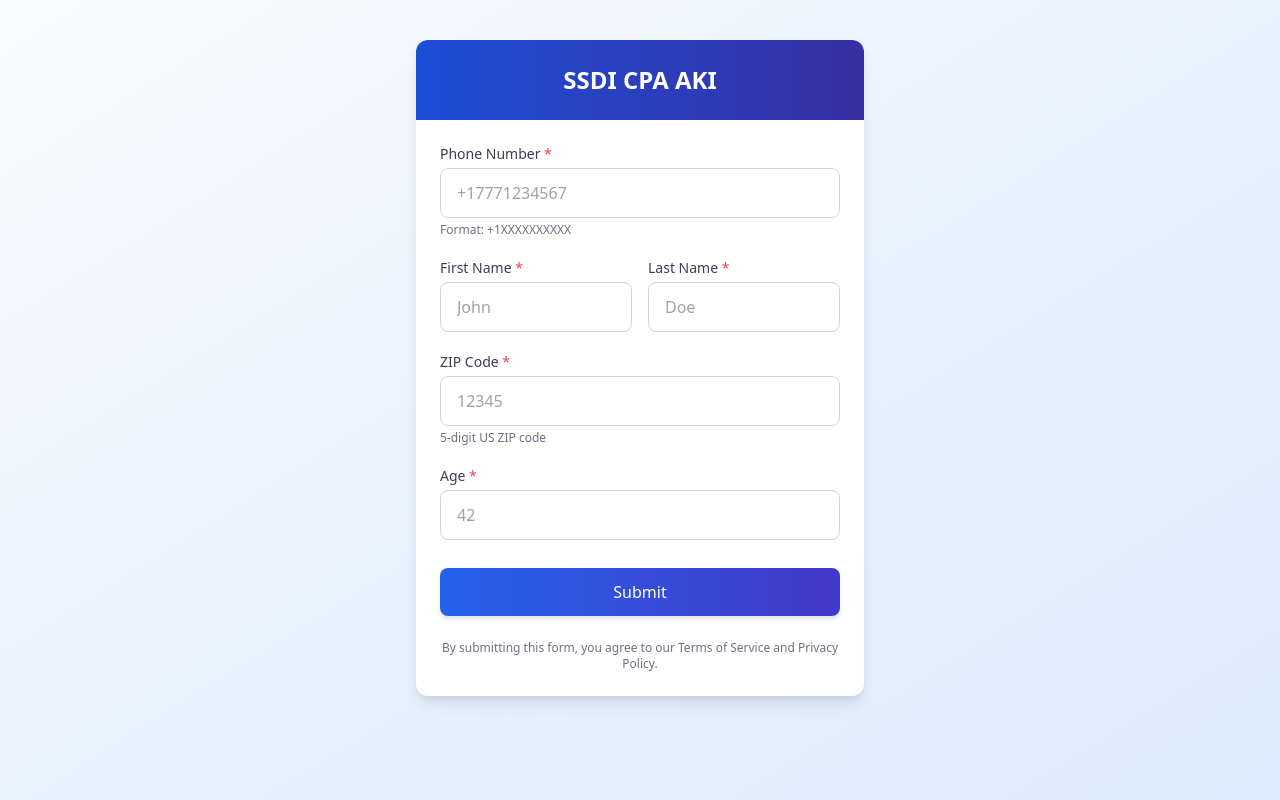
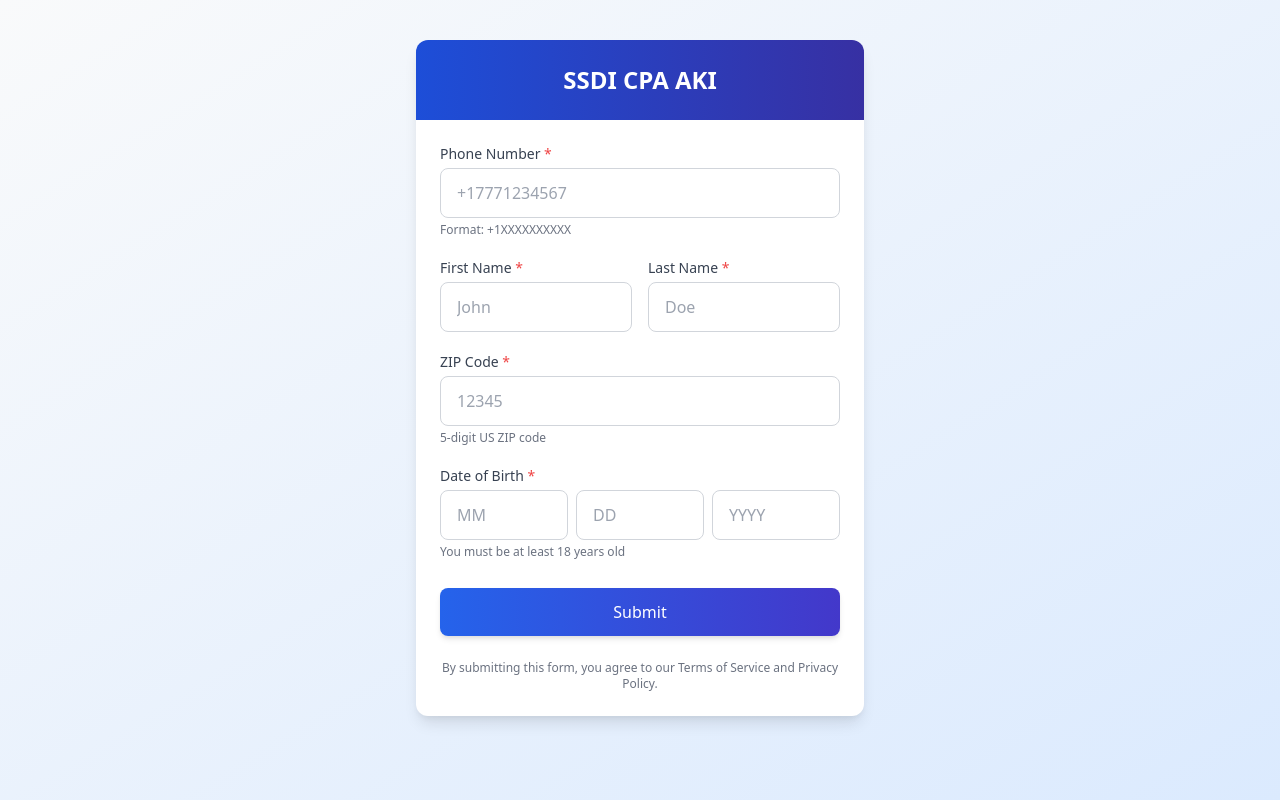
Before and after one commit to asadishaq15/lead-forms, a React (Vite) app: page /ssdi-aki-2 in a window 1280 px wide. Built offline with nearby package versions, Linux system fonts and the light colour scheme.

Commit message:
update form

```diff
--- a/src/Components/GrowXForm2.jsx
+++ b/src/Components/GrowXForm2.jsx
@@ -8,7 +8,9 @@ export default function GrowXForm2() {
   const [formData, setFormData] = useState({
     caller_id: "",
     zip: "",
-    age: "",
+    dob_mm: "",
+    dob_dd: "",
+    dob_yyyy: "",
     first_name: "",
     last_name: "",
   });
@@ -24,13 +26,36 @@ export default function GrowXForm2() {
   // Validate zip code: 5 digits
   const isValidZip = (zip) => /^\d{5}$/.test(zip);
 
-  // Validate age: between 18 and 120
-  const isValidAge = (age) => {
-    const ageNum = parseInt(age);
-    return !isNaN(ageNum) && ageNum >= 18 && ageNum <= 120;
+  // Validate DOB fields (including 18+ check)
+  const isValidDOB = () => {
+    const mm = parseInt(formData.dob_mm, 10);
+    const dd = parseInt(formData.dob_dd, 10);
+    const yyyy = parseInt(formData.dob_yyyy, 10);
+
+    const isValidMonth = !isNaN(mm) && mm >= 1 && mm <= 12;
+    const isValidDay = !isNaN(dd) && dd >= 1 && dd <= 31;
+    const isValidYear = !isNaN(yyyy) && yyyy >= 1900 && yyyy <= 2050;
+
+    // Additional validation for days in month
+    if (isValidMonth && isValidDay && isValidYear) {
+      const daysInMonth = new Date(yyyy, mm, 0).getDate();
+      if (dd > daysInMonth) return false;
+
+      // Check if person is at least 18 years old
+      const today = new Date();
+      const birthDate = new Date(yyyy, mm - 1, dd);
+      let age = today.getFullYear() - birthDate.getFullYear();
+      const monthDiff = today.getMonth() - birthDate.getMonth();
+      if (monthDiff < 0 || (monthDiff === 0 && today.getDate() < birthDate.getDate())) {
+        age--;
+      }
+      return age >= 18;
+    }
+
+    return false;
   };
 
-  // Handle form submission with all data via ping endpoint
+  // Handle form submission — sends DOB instead of age
   const handleSubmit = async (e) => {
     e.preventDefault();
     setError(null);
@@ -47,8 +72,8 @@ export default function GrowXForm2() {
       return;
     }
 
-    if (!isValidAge(formData.age)) {
-      setError("Please enter a valid age between 18 and 120");
+    if (!isValidDOB()) {
+      setError("Please enter a valid date of birth. You must be at least 18 years old.");
       return;
     }
 
@@ -60,12 +85,14 @@ export default function GrowXForm2() {
     setIsSubmitting(true);
 
     try {
-      // Build the ping URL with all form data as query parameters
-      const pingUrl = `/api/ping2?trackdrive_number=${encodeURIComponent(TRACKDRIVE_NUMBER)}&traffic_source_id=${encodeURIComponent(TRAFFIC_SOURCE_ID)}&caller_id=${encodeURIComponent(formData.caller_id)}&zip=${encodeURIComponent(formData.zip)}&age=${encodeURIComponent(formData.age)}&first_name=${encodeURIComponent(formData.first_name)}&last_name=${encodeURIComponent(formData.last_name)}`;
+      // NOTE: keep /api/ping2 if that's what your backend expects.
+      // If your backend expects ping3 (like your reference), change /api/ping2 to /api/ping3 here.
+      const pingUrl = `/api/ping2?trackdrive_number=${encodeURIComponent(TRACKDRIVE_NUMBER)}&traffic_source_id=${encodeURIComponent(TRAFFIC_SOURCE_ID)}&caller_id=${encodeURIComponent(formData.caller_id)}&zip=${encodeURIComponent(formData.zip)}&dob_mm=${encodeURIComponent(formData.dob_mm)}&dob_dd=${encodeURIComponent(formData.dob_dd)}&dob_yyyy=${encodeURIComponent(formData.dob_yyyy)}&first_name=${encodeURIComponent(formData.first_name)}&last_name=${encodeURIComponent(formData.last_name)}`;
 
       const pingResponse = await fetch(pingUrl);
       const pingData = await pingResponse.json();
 
+      // Keep the same success/buyer check you had before
       if (!pingData.success || !pingData.buyers || pingData.buyers.length === 0) {
         setError(
           (pingData.errors && pingData.errors.join(", ")) ||
@@ -83,7 +110,7 @@ export default function GrowXForm2() {
       if (pingData.forwarding_number || (pingData.buyers && pingData.buyers[0] && pingData.buyers[0].forwarding_number)) {
         setForwardingNumber(pingData.forwarding_number || pingData.buyers[0].forwarding_number);
       } else {
-        // In a real implementation, you might want to set a default number
+        // fallback
         setForwardingNumber(TRACKDRIVE_NUMBER);
       }
 
@@ -91,7 +118,9 @@ export default function GrowXForm2() {
       setFormData({
         caller_id: "",
         zip: "",
-        age: "",
+        dob_mm: "",
+        dob_dd: "",
+        dob_yyyy: "",
         first_name: "",
         last_name: "",
       });
@@ -115,7 +144,7 @@ export default function GrowXForm2() {
       <div className="max-w-md mx-auto bg-white rounded-xl shadow-lg overflow-hidden">
         <div className="bg-gradient-to-r from-blue-700 to-indigo-800 py-6 px-6">
           <h2 className="text-center text-2xl font-bold text-white">
-          SSDI CPA AKI
+            SSDI CPA AKI
           </h2>
         </div>
 
@@ -229,22 +258,62 @@ export default function GrowXForm2() {
             <p className="mt-1 text-xs text-gray-500">5-digit US ZIP code</p>
           </div>
 
+          {/* Date of Birth Fields (replaces Age) */}
           <div>
-            <label htmlFor="age" className="block text-sm font-medium text-gray-700 mb-1">
-              Age <span className="text-red-500">*</span>
+            <label className="block text-sm font-medium text-gray-700 mb-1">
+              Date of Birth <span className="text-red-500">*</span>
             </label>
-            <input
-              type="number"
-              id="age"
-              name="age"
-              value={formData.age}
-              onChange={(e) => setFormData((prev) => ({ ...prev, age: e.target.value }))}
-              className="block w-full px-4 py-3 rounded-lg border border-gray-300 focus:ring-2 focus:ring-blue-600 focus:border-blue-600 transition-colors"
-              placeholder="42"
-              min="18"
-              max="120"
-              required
-            />
+            <div className="grid grid-cols-3 gap-2">
+              <div>
+                <input
+                  type="text"
+                  id="dob_mm"
+                  name="dob_mm"
+                  value={formData.dob_mm}
+                  onChange={(e) => setFormData((prev) => ({
+                    ...prev,
+                    dob_mm: e.target.value.replace(/\D/g, '').slice(0, 2)
+                  }))}
+                  className="block w-full px-4 py-3 rounded-lg border border-gray-300 focus:ring-2 focus:ring-blue-600 focus:border-blue-600 transition-colors"
+                  placeholder="MM"
+                  maxLength="2"
+                  required
+                />
+              </div>
+              <div>
+                <input
+                  type="text"
+                  id="dob_dd"
+                  name="dob_dd"
+                  value={formData.dob_dd}
+                  onChange={(e) => setFormData((prev) => ({
+                    ...prev,
+                    dob_dd: e.target.value.replace(/\D/g, '').slice(0, 2)
+                  }))}
+                  className="block w-full px-4 py-3 rounded-lg border border-gray-300 focus:ring-2 focus:ring-blue-600 focus:border-blue-600 transition-colors"
+                  placeholder="DD"
+                  maxLength="2"
+                  required
+                />
+              </div>
+              <div>
+                <input
+                  type="text"
+                  id="dob_yyyy"
+                  name="dob_yyyy"
+                  value={formData.dob_yyyy}
+                  onChange={(e) => setFormData((prev) => ({
+                    ...prev,
+                    dob_yyyy: e.target.value.replace(/\D/g, '').slice(0, 4)
+                  }))}
+                  className="block w-full px-4 py-3 rounded-lg border border-gray-300 focus:ring-2 focus:ring-blue-600 focus:border-blue-600 transition-colors"
+                  placeholder="YYYY"
+                  maxLength="4"
+                  required
+                />
+              </div>
+            </div>
+            <p className="mt-1 text-xs text-gray-500">You must be at least 18 years old</p>
           </div>
 
           <div className="pt-2">
```
